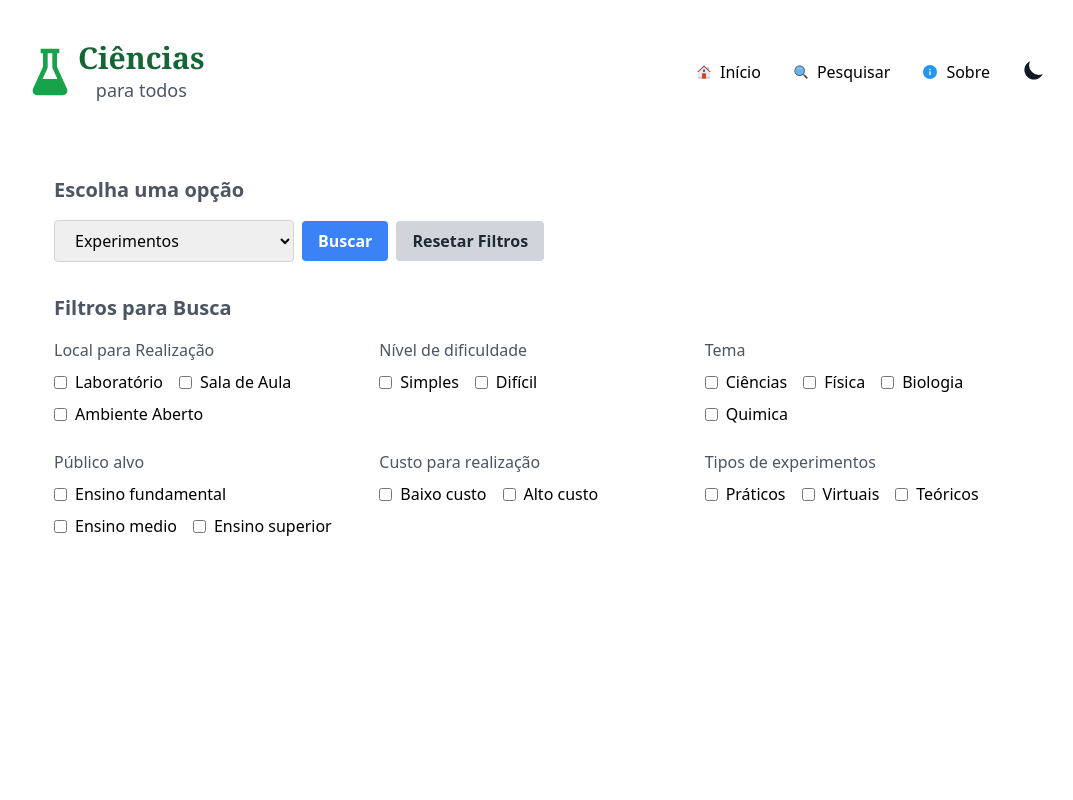
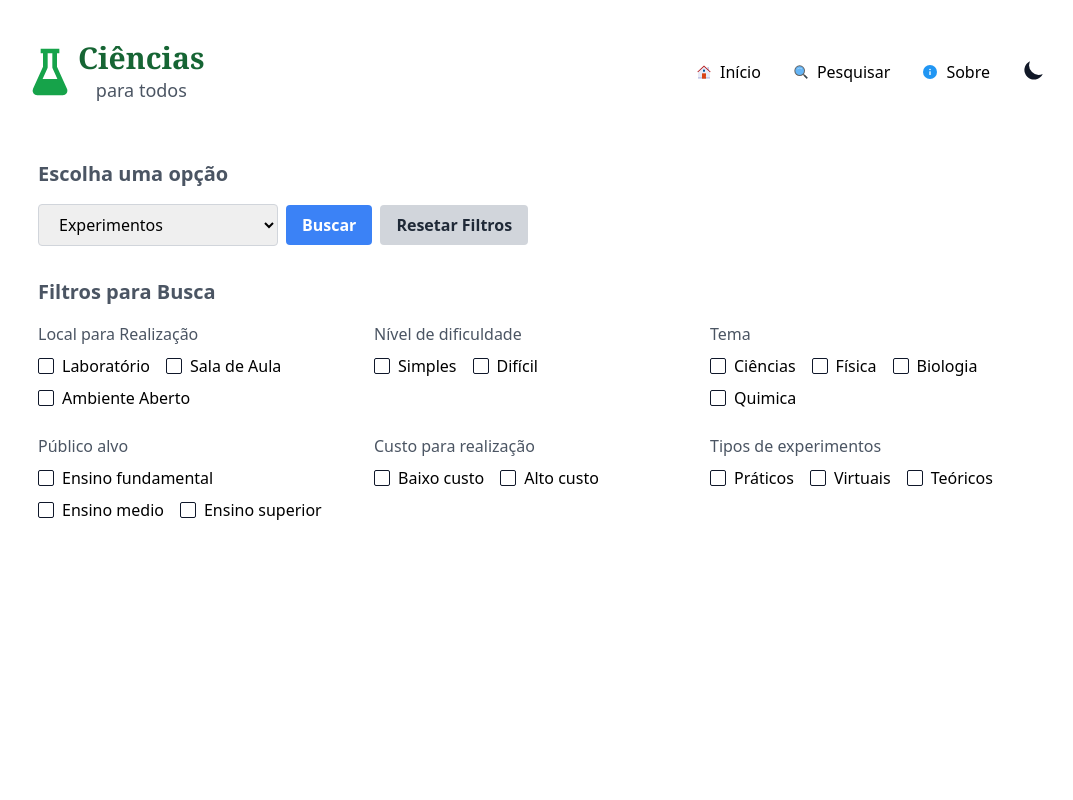
Before and after one commit to Fellippemfv/recursos-didaticos-de-ciencias-da-natureza, a Next.js app: page /pesquisar in a window 1280 px wide. Shown: the top 800 px of the page, without its empty margins (106-1179 px from the left). Built offline with nearby package versions, Linux system fonts and the light colour scheme; no server answers.

Commit message:
update search page: shadcn

```diff
--- a/package.json
+++ b/package.json
@@ -10,6 +10,7 @@
   },
   "dependencies": {
     "@radix-ui/react-alert-dialog": "^1.0.5",
+    "@radix-ui/react-checkbox": "^1.0.4",
     "@radix-ui/react-slot": "^1.0.2",
     "class-variance-authority": "^0.7.0",
     "clsx": "^2.1.0",
--- a/src/app/pesquisar/page.tsx
+++ b/src/app/pesquisar/page.tsx
@@ -12,9 +12,12 @@ import {
   AlertDialogTrigger,
 } from "@/components/ui/alert-dialog"
 
+import { Checkbox } from "@/components/ui/checkbox"
+
+
 export default function Search() {
   return (
-<main className="flex min-h-screen flex-col items-center justify-between p-8">
+<main className="flex min-h-screen flex-col items-center justify-between p-4">
   <div className="w-full max-w-screen-lg mx-auto mb-8">
 
 
@@ -68,19 +71,21 @@ export default function Search() {
       <div>
         <label className="text-gray-600 block mb-2">Local para Realização</label>
 
+
+
         <div className="flex flex-wrap">
           <div className="flex items-center mb-2">
-            <input type="checkbox" id="lab" className="mr-2" />
+          <Checkbox className="mr-2" id="terms1" />
             <label htmlFor="lab" className="mr-4">Laboratório</label>
           </div>
 
           <div className="flex items-center mb-2">
-            <input type="checkbox" id="classroom" className="mr-2" />
+          <Checkbox className="mr-2" id="terms2" />
             <label htmlFor="classroom" className="mr-4">Sala de Aula</label>
           </div>
 
           <div className="flex items-center mb-2">
-            <input type="checkbox" id="outdoor" className="mr-2" />
+          <Checkbox className="mr-2" id="terms3" />
             <label htmlFor="outdoor">Ambiente Aberto</label>
           </div>
         </div>
@@ -91,12 +96,12 @@ export default function Search() {
         <label className="text-gray-600 block mb-2">Nível de dificuldade</label>
          <div className="flex flex-wrap">
           <div className="flex items-center mb-2">
-            <input type="checkbox" id="lab" className="mr-2" />
+          <Checkbox className="mr-2" id="terms4" />
             <label htmlFor="lab" className="mr-4">Simples</label>
           </div>
 
           <div className="flex items-center mb-2">
-            <input type="checkbox" id="outdoor" className="mr-2" />
+          <Checkbox className="mr-2" id="terms5" />
             <label htmlFor="outdoor">Difícil</label>
           </div>
         </div>
@@ -107,22 +112,22 @@ export default function Search() {
         <label className="text-gray-600 block mb-2">Tema</label>
         <div className="flex flex-wrap">
           <div className="flex items-center mb-2">
-            <input type="checkbox" id="lab" className="mr-2" />
+          <Checkbox className="mr-2" id="terms6" />
             <label htmlFor="lab" className="mr-4">Ciências</label>
           </div>
 
           <div className="flex items-center mb-2">
-            <input type="checkbox" id="classroom" className="mr-2" />
+          <Checkbox className="mr-2" id="terms7" />
             <label htmlFor="classroom" className="mr-4">Física</label>
           </div>
 
           <div className="flex items-center mb-2">
-            <input type="checkbox" id="outdoor" className="mr-2" />
+          <Checkbox className="mr-2" id="terms8" />
             <label htmlFor="outdoor">Biologia</label>
           </div>
 
           <div className="flex items-center mb-2">
-            <input type="checkbox" id="outdoor" className="mr-2" />
+          <Checkbox className="mr-2" id="terms9" />
             <label htmlFor="outdoor">Quimica</label>
           </div>
         </div>
@@ -133,17 +138,17 @@ export default function Search() {
         <label className="text-gray-600 block mb-2">Público alvo</label>
         <div className="flex flex-wrap">
           <div className="flex items-center mb-2">
-            <input type="checkbox" id="lab" className="mr-2" />
+          <Checkbox className="mr-2" id="terms10" />
             <label htmlFor="lab" className="mr-4">Ensino fundamental</label>
           </div>
 
           <div className="flex items-center mb-2">
-            <input type="checkbox" id="classroom" className="mr-2" />
+          <Checkbox className="mr-2" id="terms11" />
             <label htmlFor="classroom" className="mr-4">Ensino medio</label>
           </div>
 
           <div className="flex items-center mb-2">
-            <input type="checkbox" id="outdoor" className="mr-2" />
+          <Checkbox className="mr-2" id="terms12" />
             <label htmlFor="outdoor">Ensino superior</label>
           </div>
         </div>
@@ -154,12 +159,12 @@ export default function Search() {
         <label className="text-gray-600 block mb-2">Custo para realização</label>
         <div className="flex flex-wrap">
           <div className="flex items-center mb-2">
-            <input type="checkbox" id="lab" className="mr-2" />
+          <Checkbox className="mr-2" id="terms13" />
             <label htmlFor="lab" className="mr-4">Baixo custo</label>
           </div>
 
           <div className="flex items-center mb-2">
-            <input type="checkbox" id="outdoor" className="mr-2" />
+          <Checkbox className="mr-2" id="terms14" />
             <label htmlFor="outdoor">Alto custo</label>
           </div>
         </div>
@@ -170,17 +175,17 @@ export default function Search() {
         <label className="text-gray-600 block mb-2">Tipos de experimentos</label>
         <div className="flex flex-wrap">
           <div className="flex items-center mb-2">
-            <input type="checkbox" id="lab" className="mr-2" />
+          <Checkbox className="mr-2" id="terms15" />
             <label htmlFor="lab" className="mr-4">Práticos</label>
           </div>
 
           <div className="flex items-center mb-2">
-            <input type="checkbox" id="classroom" className="mr-2" />
+          <Checkbox className="mr-2" id="terms16" />
             <label htmlFor="classroom" className="mr-4">Virtuais</label>
           </div>
 
           <div className="flex items-center mb-2">
-            <input type="checkbox" id="outdoor" className="mr-2" />
+          <Checkbox className="mr-2" id="terms17" />
             <label htmlFor="outdoor">Teóricos</label>
           </div>
         </div>
--- /dev/null
+++ b/src/components/ui/checkbox.tsx
@@ -0,0 +1,30 @@
+"use client"
+
+import * as React from "react"
+import * as CheckboxPrimitive from "@radix-ui/react-checkbox"
+import { Check } from "lucide-react"
+
+import { cn } from "@/lib/utils"
+
+const Checkbox = React.forwardRef<
+  React.ElementRef<typeof CheckboxPrimitive.Root>,
+  React.ComponentPropsWithoutRef<typeof CheckboxPrimitive.Root>
+>(({ className, ...props }, ref) => (
+  <CheckboxPrimitive.Root
+    ref={ref}
+    className={cn(
+      "peer h-4 w-4 shrink-0 rounded-sm border border-slate-200 border-slate-900 ring-offset-white focus-visible:outline-none focus-visible:ring-2 focus-visible:ring-slate-950 focus-visible:ring-offset-2 disabled:cursor-not-allowed disabled:opacity-50 data-[state=checked]:bg-slate-900 data-[state=checked]:text-slate-50 dark:border-slate-800 dark:border-slate-50 dark:ring-offset-slate-950 dark:focus-visible:ring-slate-300 dark:data-[state=checked]:bg-slate-50 dark:data-[state=checked]:text-slate-900",
+      className
+    )}
+    {...props}
+  >
+    <CheckboxPrimitive.Indicator
+      className={cn("flex items-center justify-center text-current")}
+    >
+      <Check className="h-4 w-4" />
+    </CheckboxPrimitive.Indicator>
+  </CheckboxPrimitive.Root>
+))
+Checkbox.displayName = CheckboxPrimitive.Root.displayName
+
+export { Checkbox }
```
Also changed, not shown: 1 other file (tests, documents, lock files or other folders).
